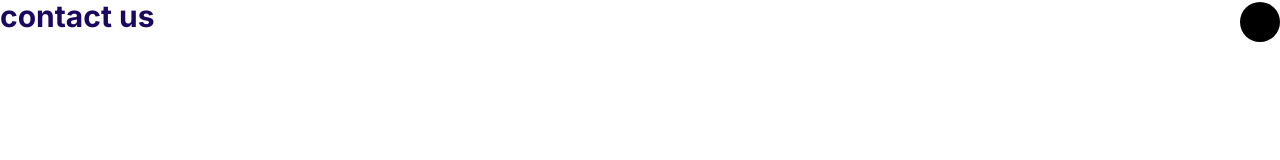
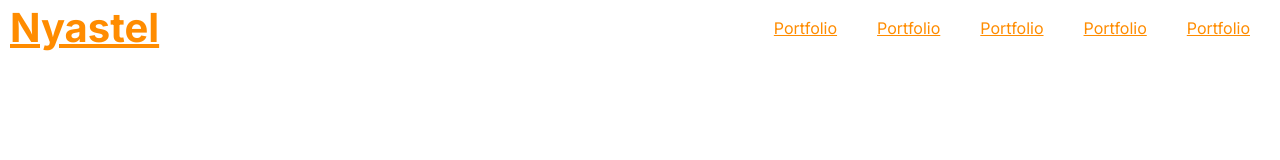
Before and after one commit to mab30/Nyastel, a plain HTML site: page index.html in a window 1280 px wide. Drawn offline with Linux system fonts and the light colour scheme.

Commit message:
navigationbar defined

```diff
--- a/css/stylesheet.css
+++ b/css/stylesheet.css
@@ -163,9 +163,6 @@ h3{
   opacity: 1;
 }
 
-@media screen and (min-width: 768px){
-
-}
 
 /*Icons*/
 
@@ -249,10 +246,39 @@ nav{
   color: #fff;
 }
 
+.nav__toggler{
+  opacity: .5;
+  cursor: pointer;
+}
+
+.nav.collapsible--expanded .nav__toggler{
+  opacity: 1;
+}
+
 .nav__brand{
   font-size: 4rem;
   color: var(--color-primary);
   font-weight: 700;
+}
+
+@media screen and (min-width: 768px){
+  .nav__toggler{
+    display: none;
+  }
+
+  .nav__list{
+    width: auto;
+    display: flex;
+    font-size: 1.6rem;
+    max-height: 100%;
+    opacity: 1;
+  }
+
+  .nav__item{
+    border: none;
+  }
+
+
 }
 
 /*Profile*/
--- a/index.html
+++ b/index.html
@@ -10,21 +10,21 @@
     <link rel="stylesheet" href="css/stylesheet.css">
 </head>
 <body>
-    <section class="collapsible">
-        <header class="collapsible__header">
-            <h2 class="collapsible__heading">contact us</h2>
-            <svg class="icon">
-                <use xlink:href="images/sprites.svg#chevron"></use>
+    <header class="block-image">
+        <nav class="nav collapsible">
+            <a href="" class="nav__brand">Nyastel</a>
+            <svg class="icon icon--primary nav__toggler">
+                <use xlink:href="images/sprites.svg#menu"></use>
               </svg>
-        </header>
-        <ul class="list collapsible__content">
-            <li>contact us</li>
-            <li>contact us</li>
-            <li>contact us</li>
-            <li>contact us</li>
-            <li>contact us</li>
-        </ul>
-    </section>
+            <ul class="list nav__list collapsible__content">
+                <li class="nav__item"><a href="">Portfolio</a></li>
+                <li class="nav__item"><a href="">Portfolio</a></li>
+                <li class="nav__item"><a href="">Portfolio</a></li>
+                <li class="nav__item"><a href="">Portfolio</a></li>
+                <li class="nav__item"><a href="">Portfolio</a></li>
+            </ul>
+        </nav>
+    </header>
     <script src="js/main.js"></script>
 </body>
 </html>
```
Also changed, not shown: 1 other file.
